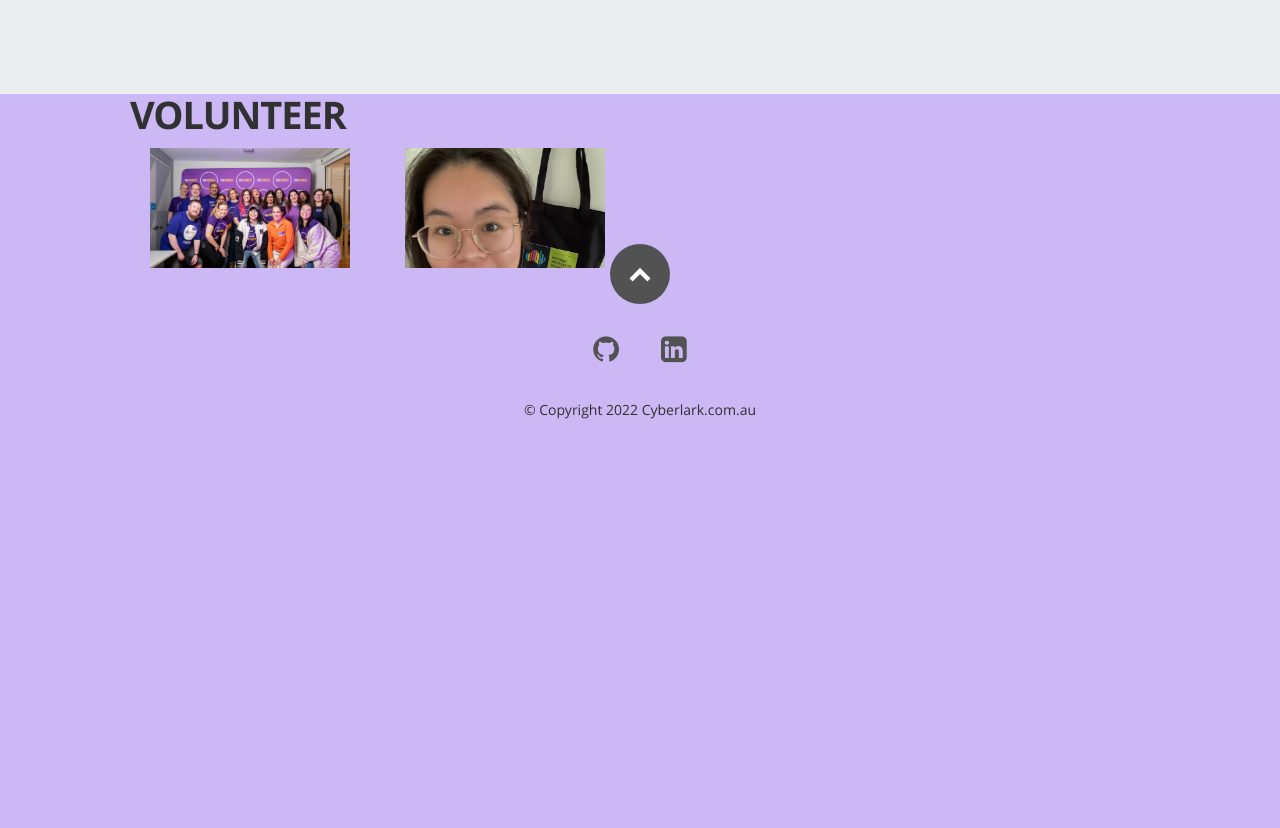
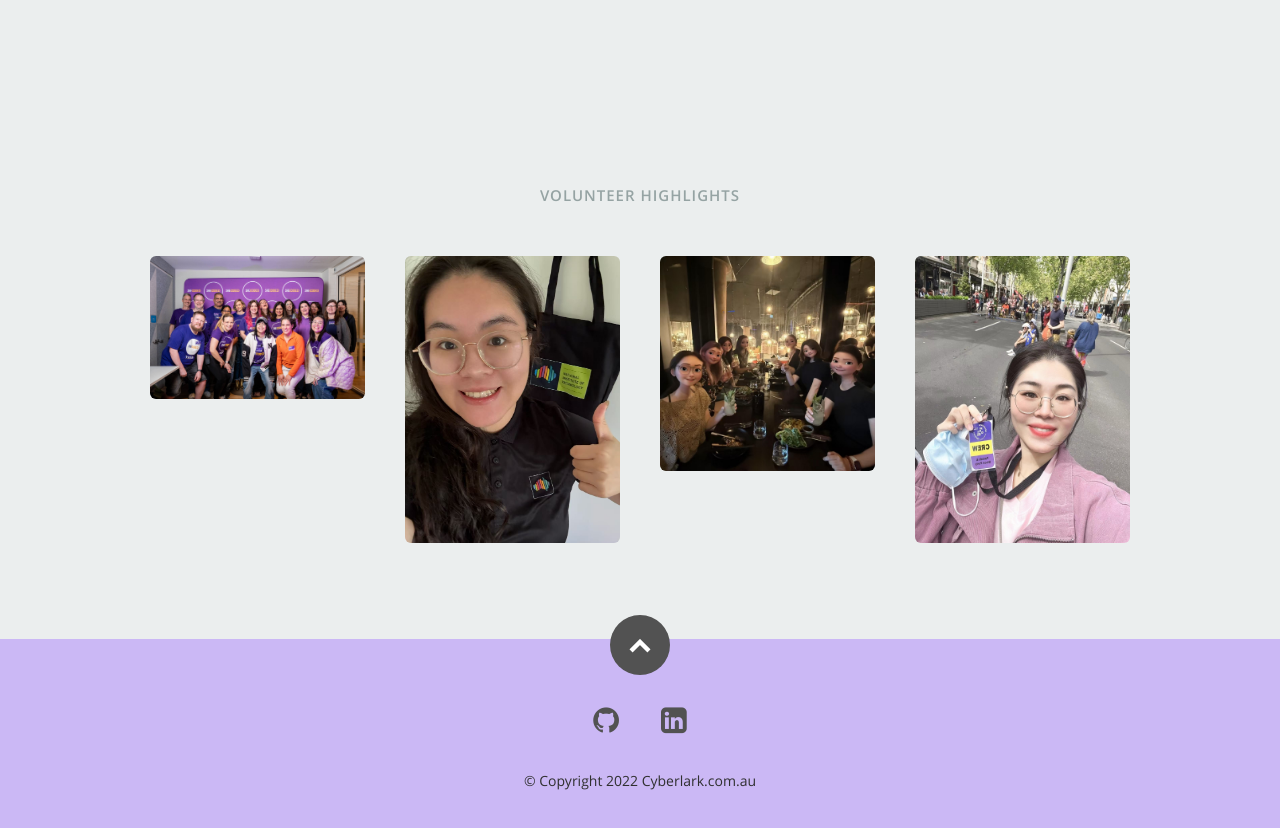
Before and after one commit to zhouzhou0619/PersonalCV, a React (Create React App) app: page / in a window 1280 px wide. Shown: the part 3906-4734 px from the top of the page. Before the commit the page ends 4379 px from the top, so only its background shows below. Built offline with nearby package versions, Linux system fonts and the light colour scheme.

Commit message:
Update: volunteer highlights, page title, styles & content

```diff
--- a/public/css/layout.css
+++ b/public/css/layout.css
@@ -1132,3 +1132,44 @@ footer .social-links li:first-child {
 .github-btn {
   background-color: #34495e !important;
 }
+
+#volunteer {
+  background: #ebeeee;           /* 保留灰底就留这行；想紫色就删掉或改色 */
+  padding-top: 90px;
+  padding-bottom: 60px;
+}
+
+#volunteer h1 {
+  font: 15px/24px "opensans-semibold", sans-serif;
+  text-transform: uppercase;
+  letter-spacing: 1px;
+  text-align: center;
+  margin-bottom: 48px;
+  color: #95a3a3;
+}
+
+/* 卡片不再被 200x120 裁切，图片完整显示 */
+#volunteer .portfolio-item .item-wrap {
+  width: auto;
+  height: auto;
+  background: transparent;
+  overflow: visible;
+  box-shadow: none;
+}
+#volunteer .portfolio-item .item-wrap img {
+  width: 100%;
+  height: auto;
+  display: block;
+  border-radius: 6px;             /* 想要直角就删掉 */
+}
+
+/* 关闭悬浮遮罩/图标（即使结构里不存在，也兜底） */
+#volunteer .portfolio-item .overlay,
+#volunteer .portfolio-item .link-icon {
+  display: none !important;
+}
+
+/* 与 projects 一样的列间距 */
+#volunteer-wrapper .columns {
+  margin-bottom: 36px;
+}
--- a/public/index.html
+++ b/public/index.html
@@ -10,7 +10,7 @@
     <link rel="stylesheet" href="%PUBLIC_URL%/css/layout.css">
     <link rel="stylesheet" href="%PUBLIC_URL%/css/media-queries.css">
     <link rel="stylesheet" href="%PUBLIC_URL%/css/magnific-popup.css">
-    <title>Cyberlark Studio</title>
+    <title>Yihan Zhou | Portfolio</title>
   </head>
 
   <body>
--- a/public/resumeData.json
+++ b/public/resumeData.json
@@ -145,6 +145,16 @@
     "title": "Technology Volunteer | NIT",
     "image": "NITvolunteer.jpg",
     "url": ""
+  },
+  {
+    "title": "Volunteer | SAFAA",
+    "image": "saffavolunteer.jpeg",
+    "url": ""
+  },
+  {
+    "title": "Crew | Melbourne Fringe Festival",
+    "image": "melbournevolunteer.jpeg",
+    "url": ""
   }
 ]
 
--- a/src/Components/Volunteer.js
+++ b/src/Components/Volunteer.js
@@ -5,30 +5,28 @@ const Volunteer = ({ data = [] }) => {
     <section id="volunteer">
       <div className="row">
         <div className="twelve columns collapsed">
-          <h1>VOLUNTEER</h1>
+          <h1>VOLUNTEER HIGHLIGHTS</h1>
 
           <div id="volunteer-wrapper" className="bgrid-quarters s-bgrid-thirds cf">
-            {data.map((item, i) => (
+            {data.map((item, i) => {
+              const src = `${process.env.PUBLIC_URL}/images/volunteer/${item.image}`;
+              const Img = <img alt={item.title || "volunteer"} src={src} />;
+
+              return (
                 <div key={i} className="columns portfolio-item">
                   <div className="item-wrap">
                     {item.url ? (
                       <a href={item.url} target="_blank" rel="noreferrer" title={item.title}>
-
-                      <img alt={item.title} src={`${process.env.PUBLIC_URL}/images/volunteer/${item.image}`} />
+                        {Img}
                       </a>
                     ) : (
-                    <img alt={item.title} src={`${process.env.PUBLIC_URL}/images/volunteer/${item.image}`} />
+                      Img
                     )}
-                  {item.title ? (
-                    <div style={{ padding: "10px", textAlign: "center" }}>
-                      <h5 style={{ margin: 0 }}>{item.title}</h5>
-                    </div>
-                  ) : null}
                   </div>
                 </div>
-            ))}
+              );
+            })}
           </div>
-
         </div>
       </div>
     </section>
```
Also changed, not shown: public/images/volunteer/melbournevolunteer.jpeg (added), public/images/volunteer/saffavolunteer.jpeg (added). Lines whose indentation alone changed are shown as unchanged.
